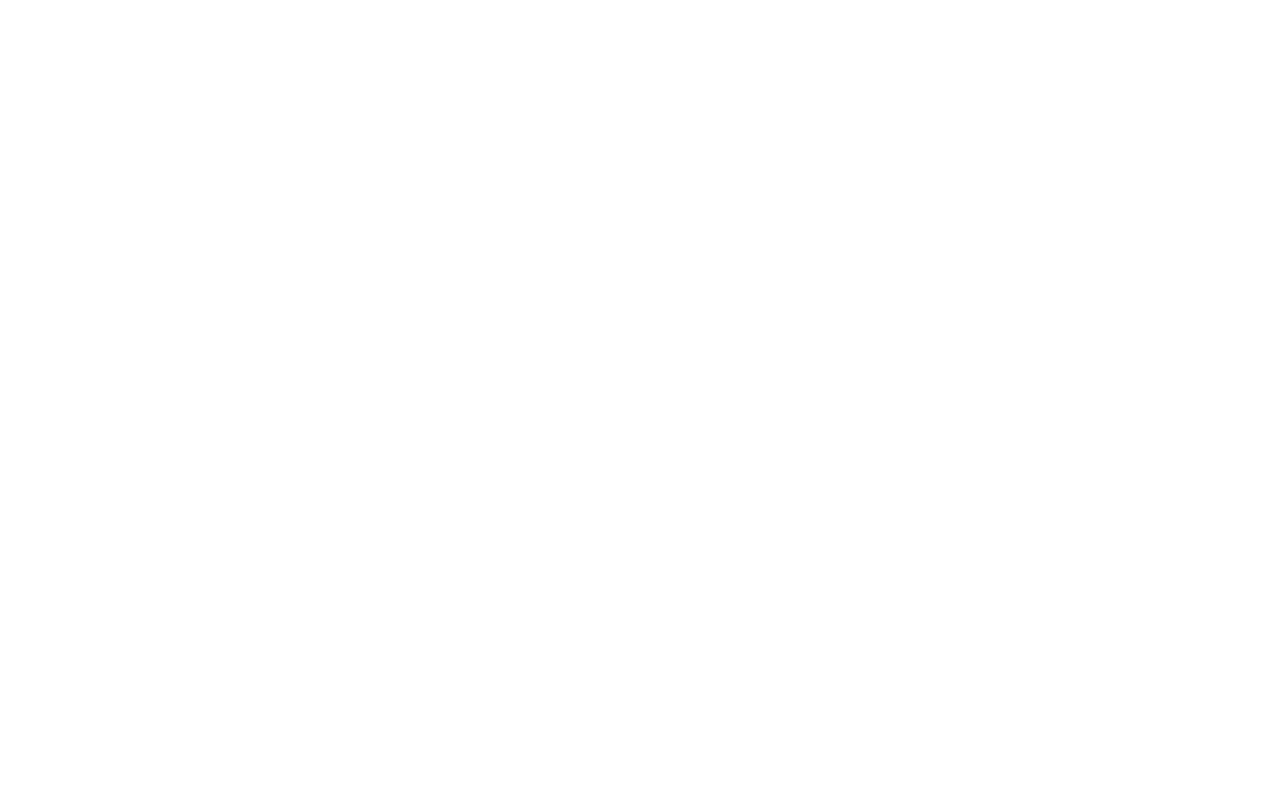
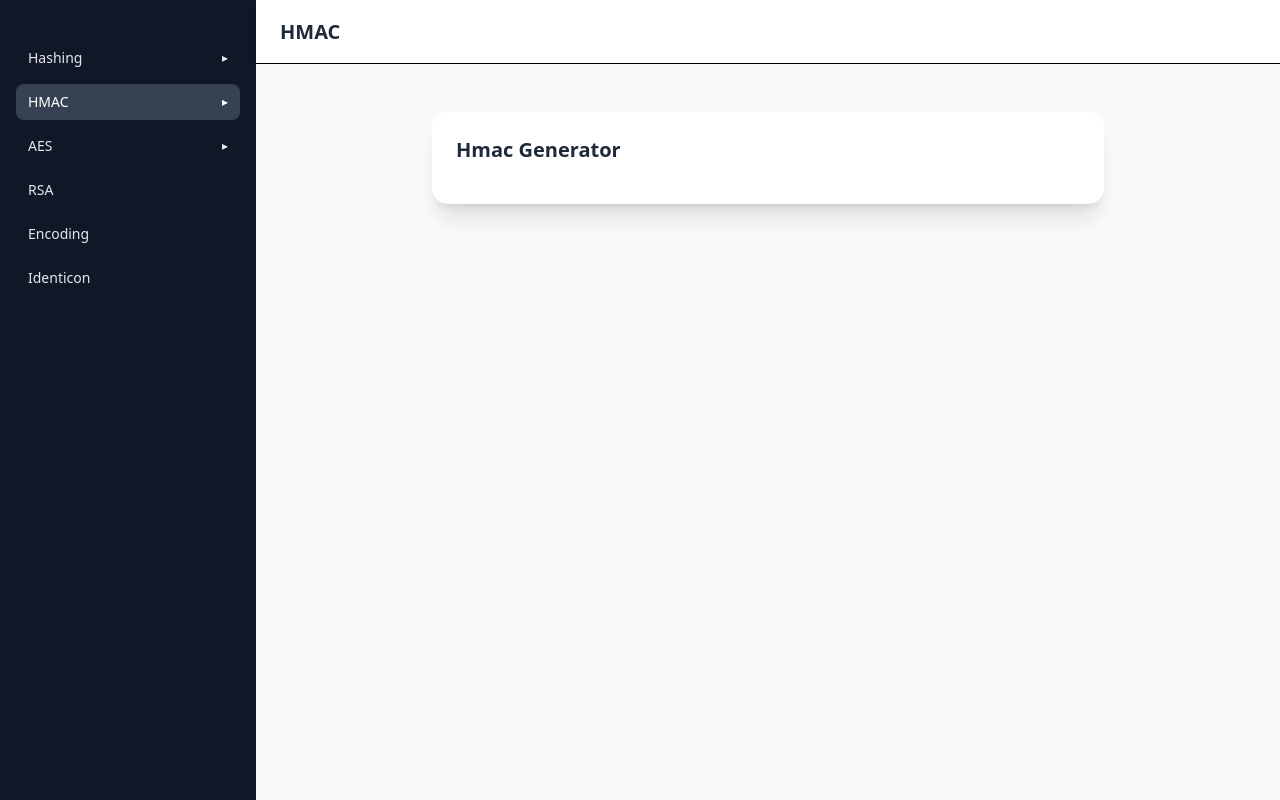
Before and after one commit to Muhtadi1Laskar/cryptography-as-a-service-frontend, a React (Vite) app: page /hmac/generate in a window 1280 px wide. Before the commit this address had no page. Built offline with nearby package versions, Linux system fonts and the light colour scheme.

Commit message:
Added the form template for Hmac Generator

```diff
--- a/src/App.jsx
+++ b/src/App.jsx
@@ -7,6 +7,8 @@
 import AesPage from "./pages/Aes";
 import AesEncryptDecryptPage from "./pages/AesPages/AesEncryptDecryptPage";
 import AesFilePage from "./pages/AesPages/AesFilePage";
+import HmacPage from "./pages/Hmac";
+import CreateHmacPage from "./pages/HmacPages/CreateHmacPage";
 
 function App() {
   return (
@@ -23,6 +25,10 @@
           <Route path="encrypt-decrypt" element={<AesEncryptDecryptPage />} />
           <Route path="encrypt-file" element={<AesFilePage />}/>
         </Route>
+        <Route path="/hmac" element={<HmacPage />}>
+          <Route path="generate" element={<CreateHmacPage />} />
+          {/* <Route path="encrypt-file" element={<AesFilePage />}/> */}
+        </Route>
       </Routes>
     </BrowserRouter>
   );
--- a/src/components/forms/Aes/AesFileForm.jsx
+++ b/src/components/forms/Aes/AesFileForm.jsx
@@ -134,7 +134,7 @@
       </form>
 
       {/* Result Card */}
-      {response && <ResultCard title="Hash" data={response} />}
+      {response && <ResultCard title={`${operationType}ed Data`} data={response} />}
     </div>
   );
 }
--- /dev/null
+++ b/src/components/forms/Hmac/HmacForm.jsx
@@ -0,0 +1,9 @@
+export default function HmacForm() {
+  return (
+    <div className="bg-white p-6 shadow-xl rounded-2xl max-w-2xl mx-auto">
+      <h2 className="text-xl font-semibold text-gray-800 mb-4">
+        Hmac Generator
+      </h2>
+    </div>
+  );
+}
--- a/src/pages/Hmac.jsx
+++ b/src/pages/Hmac.jsx
@@ -0,0 +1,12 @@
+import { Outlet } from "react-router-dom";
+import PageContainer from "../components/layouts/PageContainer";
+
+export default function HmacPage() {
+    return (
+        <PageContainer currentPath="/hmac" title="HMAC">
+            <div className="p-6">
+                <Outlet />
+            </div>
+        </PageContainer>
+    )
+}
--- /dev/null
+++ b/src/pages/HmacPages/CreateHmacPage.jsx
@@ -0,0 +1,5 @@
+import HmacForm from "../../components/forms/Hmac/HmacForm";
+
+export default function CreateHmacPage() {
+    return <HmacForm />
+}
```
Also changed, not shown: src/components/forms/HmacForm.jsx (deleted).
